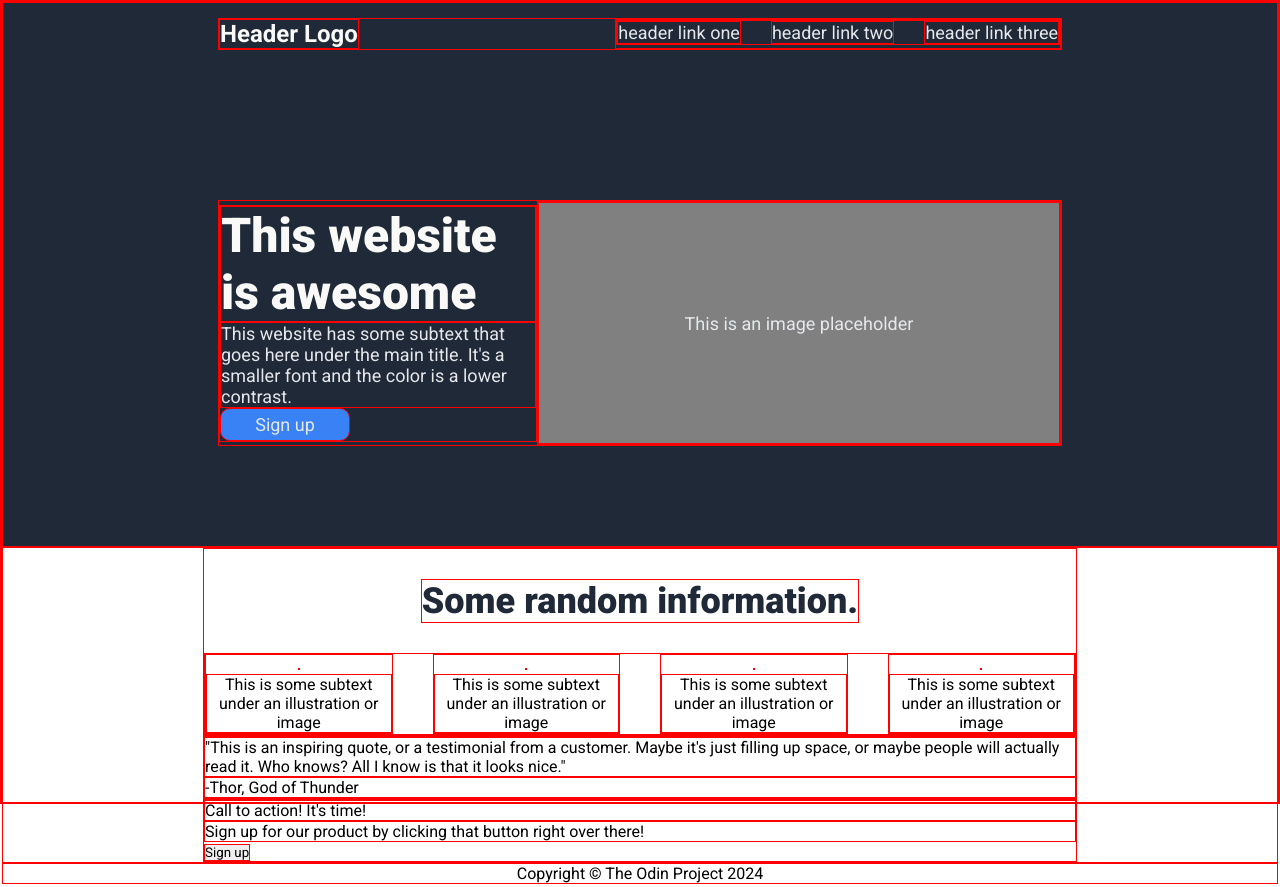
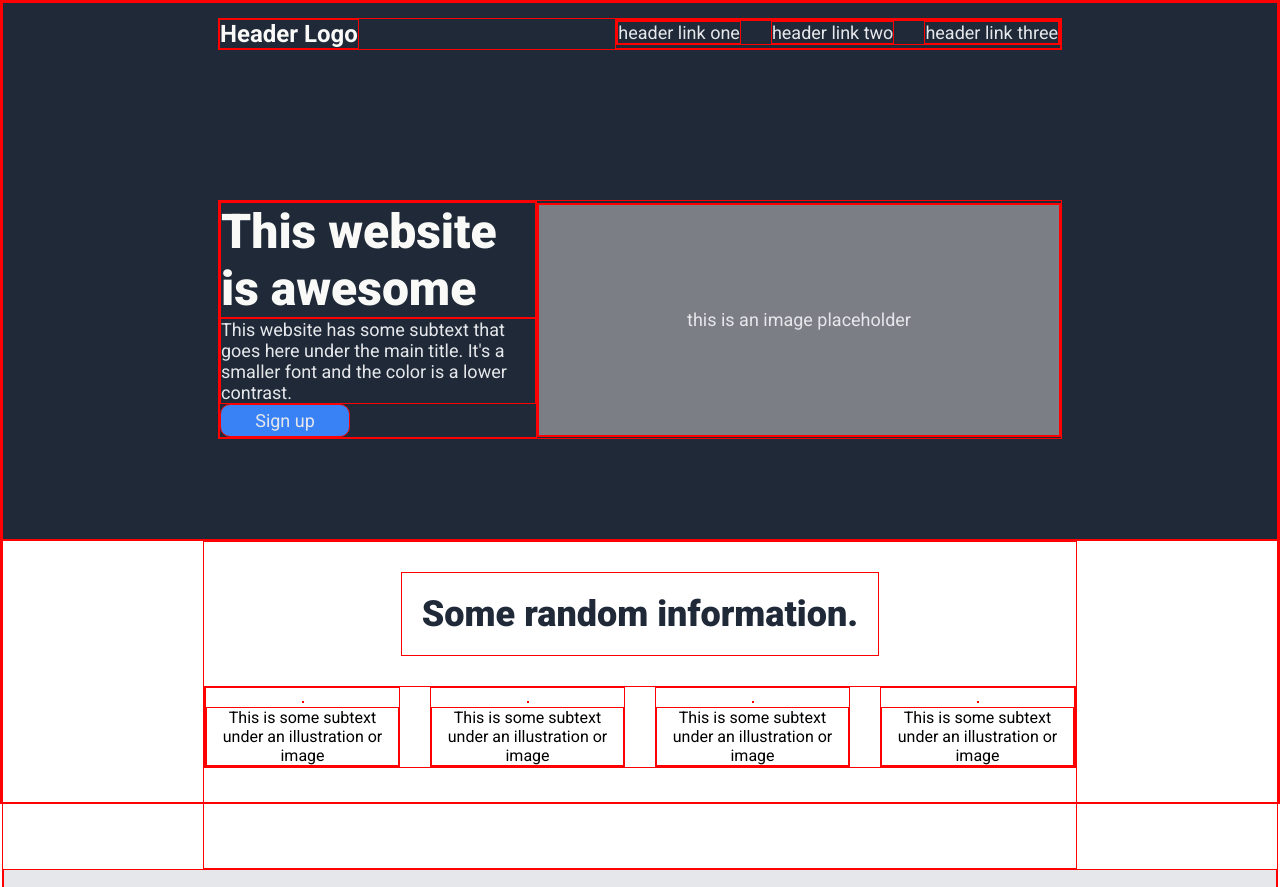
Before and after one commit to SrulyP/landing-page, a plain HTML site: page index.html in a window 1280 px wide. Shown: the top 887 px of the page. Drawn offline with Linux system fonts and the light colour scheme.

Commit message:
Finish the middle information section

```diff
--- a/index.html
+++ b/index.html
@@ -28,7 +28,7 @@
                 <p class="description">This website has some subtext that goes here under the main title. It's a smaller font and the color is a lower contrast.</p>
                 <button class="sign-up-button">Sign up</button>
             </div>
-            <div class="right-section"><div class="placeholder">This is an image placeholder</div>
+            <div class="right-section"><div class="placeholder">this is an image placeholder</div>
         </div>
     </header>
 
@@ -43,8 +43,8 @@
             <div class="info"><img src="./images/cat4.jpg" alt="" class="info-img"><p>This is some subtext under an illustration or image</p></div>
             </div>
         </div>
-        <div class="inspiring-quote">
-            <p class="quote">
+        <div class="quote-section">
+            <p class="inspiring-quote">
                 "This is an inspiring quote, or a testimonial from a customer. Maybe it's just filling up space, or maybe people will actually read it. Who knows? All I know is that it looks nice."
             </p>
             <p class="signature">-Thor, God of Thunder</p>
--- a/styles.css
+++ b/styles.css
@@ -12,7 +12,7 @@ body {
     justify-content: space-between;
 }
 
-.top-section, .bottom-section, .random-information, .inspiring-quote, .sign-up {
+.top-section, .bottom-section, .random-information, .sign-up {
     margin: 0 200px;
 }
 
@@ -44,8 +44,8 @@ header {
     align-items: center;
     justify-content: center;
     width: 520px;
-    height: 240px;
-    background-color: gray;
+    height: 230px;
+    background-color: rgb(123, 126, 133);
 }
 
 li {
@@ -98,11 +98,14 @@ h1 {
 
 /*------- Middle sections -------*/
 
+/*--- Info ---*/
 .information-header {
+    padding: 20px;
     margin: 30px;
     font-size: 36px;
     color: #1f2937;
     font-weight: 900;
+
 }
 
 .random-information {
@@ -110,17 +113,38 @@ h1 {
     flex-direction: column;
     justify-content: center;
     align-items: center;
+    padding-bottom: 100px;
 }
 
 .infos {
     display: flex;
     text-align: center;
-    gap: 40px;
+    gap: 30px;
 }
 
 .info-img {
     height: 150px;
 }
+
+/*--- Quote ---*/
+
+.quote-section {
+    background-color: #E5E7EB;
+    padding: 150px;
+}
+
+.inspiring-quote {
+    font-size: 36px;
+    font-weight: 200;
+    font-style: italic;
+    color: #1F2937;
+    display: flex;
+    justify-content: center;
+    align-items: center;
+}
+
+
+/*--- Sign-up ---*/
 
 
 
```
Lines whose indentation alone changed are shown as unchanged.
